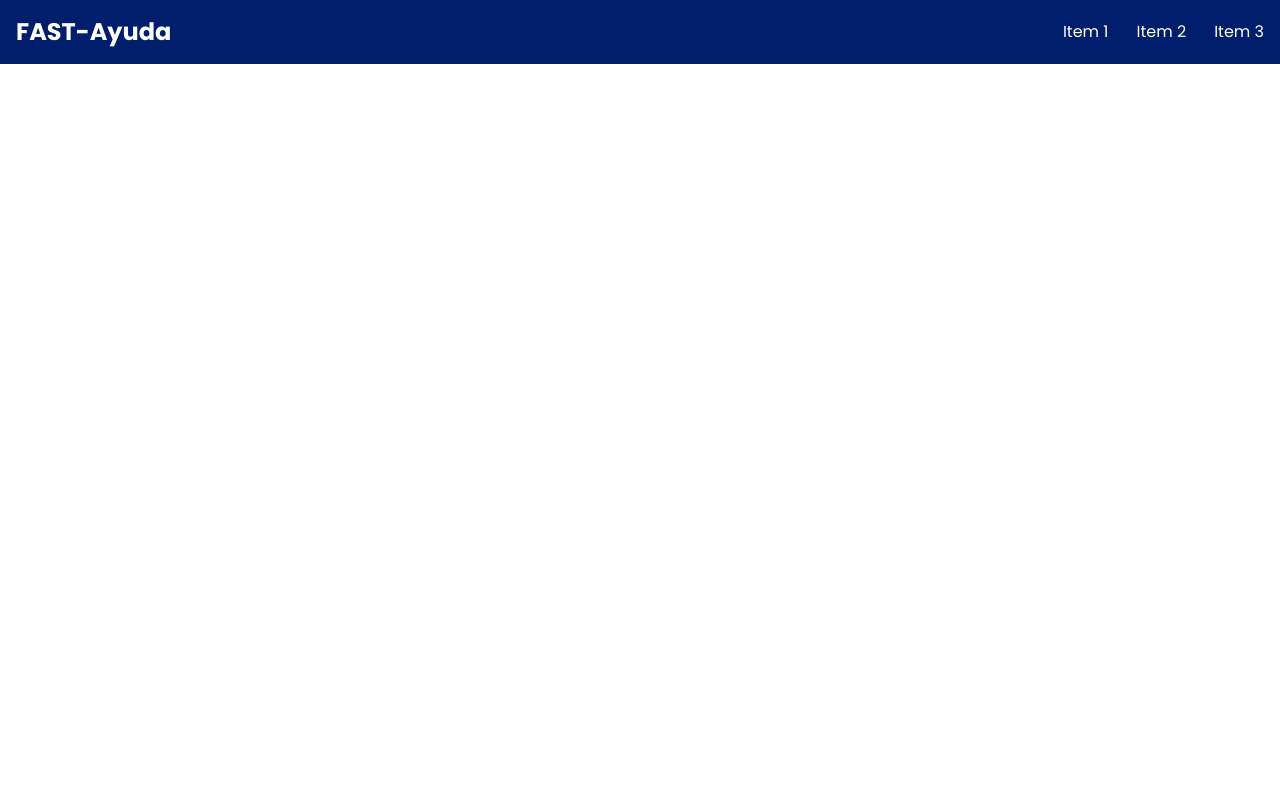
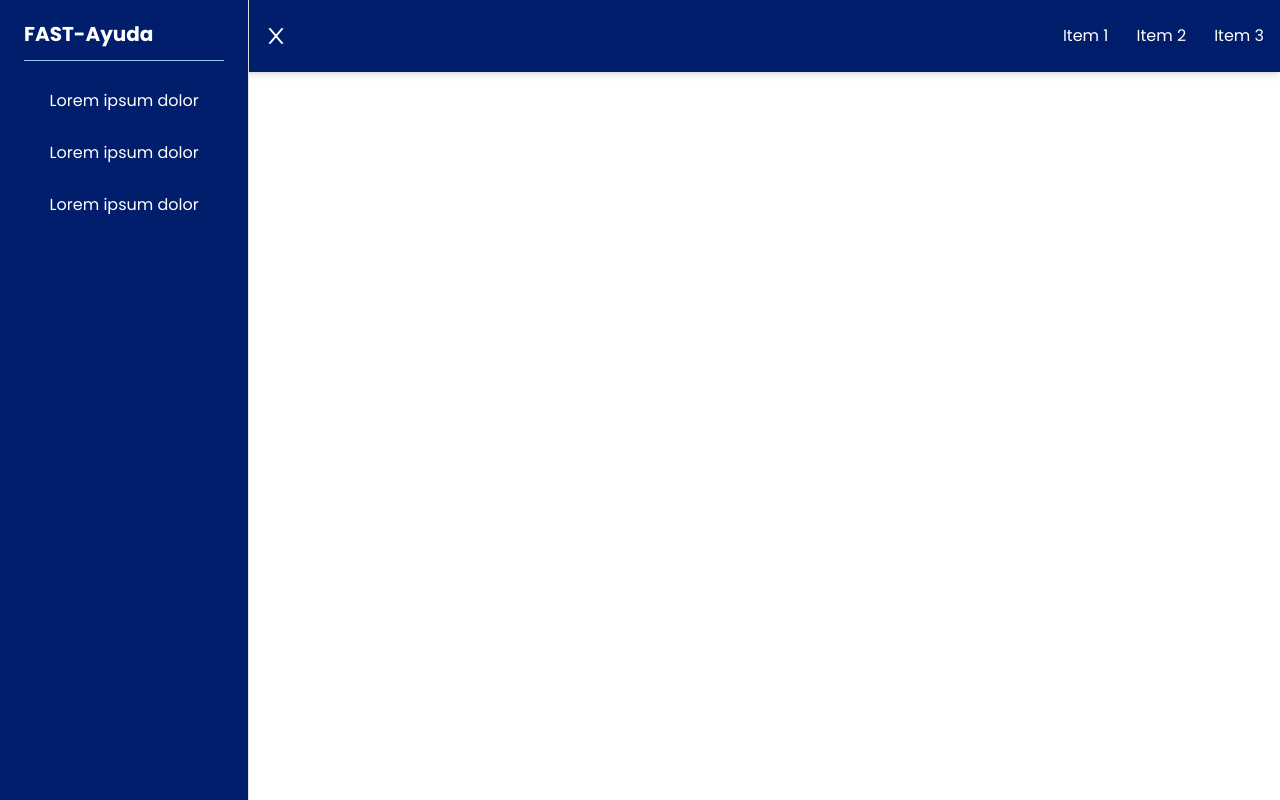
Before and after one commit to BrentSoler/fast-ayuda-fe, a React (Create React App) app: page /dashboard/contact-us in a window 1280 px wide. Built offline with nearby package versions, Linux system fonts and the light colour scheme.

Commit message:
feat: added layout

```diff
--- a/src/App.js
+++ b/src/App.js
@@ -1,19 +1,20 @@
-import React from "react";
-import { BrowserRouter as Router, Routes, Route } from "react-router-dom";
-
-import { Home, AboutUs, ContactUs } from "./pages/";
-import { Navbar } from "./components";
+import React, { useEffect } from "react";
+import { BrowserRouter as Router, Routes, Route, useParams, useLocation } from "react-router-dom";
+import Layout from "./container/Layout/Layout";
+import { Home, AboutUs, ContactUs, Dashboard } from "./pages/";
 
 const App = () => {
 	return (
 		<Router>
 			<div className="overflow-hidden">
-				<Navbar />
-				<Routes>
-					<Route path="/" element={<Home />} />
-					<Route path="/about-us" element={<AboutUs />} />
-					<Route path="/contact-us" element={<ContactUs />} />
-				</Routes>
+				<Layout>
+					<Routes>
+						<Route path="/" element={<Home />} />
+						<Route path="/about-us" element={<AboutUs />} />
+						<Route path="/contact-us" element={<ContactUs />} />
+						<Route path="/dashboard" element={<Dashboard />} />
+					</Routes>
+				</Layout>
 			</div>
 		</Router>
 	);
--- a/src/components/Navbar/Navbar.jsx
+++ b/src/components/Navbar/Navbar.jsx
@@ -2,13 +2,47 @@ import React from "react";
 import { motion } from "framer-motion";
 import { AiOutlineMenu, AiOutlineClose } from "react-icons/ai";
 import { useToggle } from "../../hooks";
+import { useLocation } from "react-router-dom";
+import { Box, IconButton } from "@mui/material";
+import { AiOutlineMenuUnfold } from "react-icons/ai";
 
-const Navbar = () => {
+const Navbar = (props) => {
+	const { path, setDraw, draw } = props;
 	const [toggle, toggleFunc] = useToggle();
 
 	return (
-		<div className="flex justify-between font-pop items-center shadow-md z-40 bg-main text-white">
-			<h1 className="m-4 font-bold text-2xl">FAST-Ayuda</h1>
+		<div
+			className={`flex justify-between font-pop items-center shadow-md z-40 bg-main text-white ${
+				path && draw ? "w-100% sm:w-[calc(100%-240px)] sm:ml-[240px]" : "w-100%"
+			} transition-all`}
+		>
+			{!path && <h1 className="m-4 font-bold text-2xl">FAST-Ayuda</h1>}
+			<Box sx={{ display: { xs: "none", sm: "flex" } }}>
+				{path && (
+					<div className="flex items-center">
+						<IconButton
+							className={`ml-4 my-4 font-bold text-2xl text-white`}
+							onClick={() => setDraw(!draw)}
+						>
+							{!draw ? <AiOutlineMenuUnfold /> : <AiOutlineClose />}
+						</IconButton>
+						{!draw && <h1 className="my-4 font-bold text-2xl text-white">FAST-Ayuda</h1>}
+					</div>
+				)}
+			</Box>
+			<Box sx={{ display: { xs: "flex", sm: "none" } }}>
+				{path && (
+					<div className="flex items-center">
+						<IconButton
+							className="ml-4 my-4 font-bold text-2xl text-white"
+							onClick={() => setDraw(!draw)}
+						>
+							{!draw ? <AiOutlineMenuUnfold /> : <AiOutlineClose />}
+						</IconButton>
+						<h1 className="my-4 font-bold text-2xl text-white">FAST-Ayuda</h1>
+					</div>
+				)}
+			</Box>
 
 			<motion.button
 				animate={{ rotate: toggle ? 180 : 360 }}
@@ -21,7 +55,7 @@ const Navbar = () => {
 			<div
 				className={`navbar bg-white bg-opacity-70 backdrop-blur-sm ${
 					!toggle ? "translate-x-full" : "translate-x-0"
-				} md:translate-x-0 md:bg-transparent z-40`}
+				} md:translate-x-0 md:bg-transparent z-40 text-black md:text-white`}
 			>
 				<li>Item 1</li>
 				<li>Item 2</li>
--- /dev/null
+++ b/src/container/Layout/Layout.jsx
@@ -0,0 +1,89 @@
+import React, { useState } from "react";
+import { Container, Divider, Drawer, List, ListItem, Menu, MenuItem, Toolbar } from "@mui/material";
+import { Navbar } from "../../components";
+import { useLocation } from "react-router-dom";
+import { Box } from "@mui/system";
+
+const Layout = ({ children }) => {
+	const [drawerOpen, setDrawerOpen] = useState(true);
+	const location = useLocation();
+
+	return (
+		<div className="flex flex-col relative">
+			{location.pathname.includes("dashboard") && (
+				<>
+					<Box sx={{ display: { xs: "none", sm: "flex" } }}>
+						<Drawer
+							variant="permanent"
+							sx={{ position: "static", width: 240 }}
+							className={`transition-all ${drawerOpen ? "" : "translate-x-10"}`}
+						>
+							<Toolbar className="bg-main h-full text-white font-pop items-start">
+								<List>
+									{drawerOpen && (
+										<p className="py-3 text-xl font-bold border-b-[0.5px] border-blue-300">
+											FAST-Ayuda
+										</p>
+									)}
+									<Divider className="mt-5 mb-3">
+										<ListItem>
+											<p>Lorem ipsum dolor</p>
+										</ListItem>
+									</Divider>
+									<Divider className="mb-3">
+										<ListItem>
+											<p>Lorem ipsum dolor</p>
+										</ListItem>
+									</Divider>
+									<Divider className="mb-3">
+										<ListItem>
+											<p>Lorem ipsum dolor</p>
+										</ListItem>
+									</Divider>
+								</List>
+							</Toolbar>
+						</Drawer>
+					</Box>
+					<Box sx={{ display: { xs: "absolute", sm: "none" }, zIndex: 39, top: 10 }}>
+						<Menu
+							open={drawerOpen}
+							handleClose={() => setDrawerOpen(false)}
+							sx={{ display: { xs: "absolute", sm: "none" }, zIndex: 39, top: -50 }}
+						>
+							<MenuItem>
+								<p>Lorem ipsum dolor</p>
+							</MenuItem>
+							<MenuItem>
+								<p>Lorem ipsum dolor</p>
+							</MenuItem>
+							<MenuItem>
+								<p>Lorem ipsum dolor</p>
+							</MenuItem>
+						</Menu>
+					</Box>
+				</>
+			)}
+			<Navbar
+				path={location.pathname.includes("/dashboard")}
+				setDraw={setDrawerOpen}
+				draw={drawerOpen}
+			/>
+			{location.pathname.includes("dashboard") && (
+				<>
+					<Box
+						sx={{ display: { xs: "none", sm: "flex" } }}
+						className={`${drawerOpen ? "ml-[240px]" : ""} mt-5`}
+					>
+						<Container>{children}</Container>
+					</Box>
+					<Box sx={{ display: { xs: "flex", sm: "none" } }} className={` mt-5`}>
+						<Container>{children}</Container>
+					</Box>
+				</>
+			)}
+			{!location.pathname.includes("dashboard") && <div>{children}</div>}
+		</div>
+	);
+};
+
+export default Layout;
--- /dev/null
+++ b/src/pages/Dashboard/Dashboard.jsx
@@ -0,0 +1,7 @@
+import React from "react";
+
+const Dashboard = () => {
+	return <div>Dashboard</div>;
+};
+
+export default Dashboard;
--- a/src/pages/index.js
+++ b/src/pages/index.js
@@ -1,5 +1,6 @@
 import Home from "./Home/Home";
 import AboutUs from "./AboutUs/AboutUs";
 import ContactUs from "./ContactUs/ContactUs";
+import Dashboard from "./Dashboard/Dashboard";
 
-export { Home, AboutUs, ContactUs };
+export { Home, AboutUs, ContactUs, Dashboard };
```
